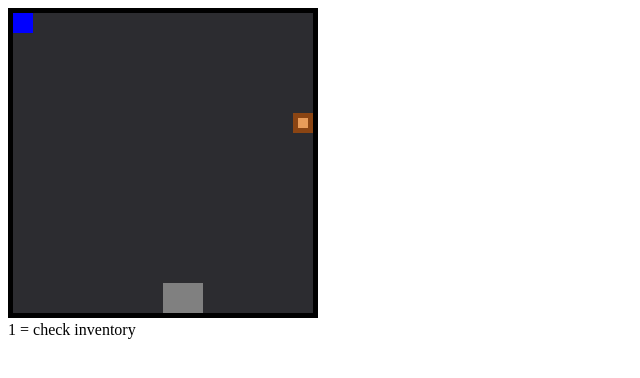
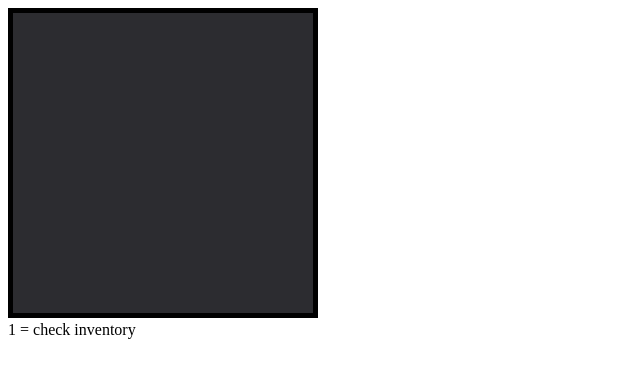
Before and after one commit to SuperShrew/html-rpg, a plain HTML site: page index.html in a window 1280 px wide. Shown: the whole page, without its empty margins (0-640 px from the left). Drawn offline with Linux system fonts and the light colour scheme.

Commit message:
total redesign
commented out old code and edited code for css and html.

```diff
--- a/index.html
+++ b/index.html
@@ -4,7 +4,7 @@
 <head>
   <meta charset="utf-8">
   <meta name="viewport" content="width=device-width">
-  <title>replit</title>
+  <title>Le RPG</title>
   <link href="style.css" rel="stylesheet" type="text/css" />
 </head>
 
@@ -16,7 +16,6 @@
   <p id="text"></p>
   <div id="buttonDiv"></div>
   <p id="instructions">1 = check inventory</p>
-  <script src="https://replit.com/public/js/replit-badge-v2.js" theme="dark" position="bottom-right"></script>
 </body>
 
 </html>
--- a/levelBuilder.js
+++ b/levelBuilder.js
@@ -1,4 +1,4 @@
-export function test() {
+/*export function test() {
   alert("test")
 }
 
@@ -50,3 +50,4 @@ export function addButton(text, id, parentElement) {
   parentElement.appendChild(button);
   return button;
 }
+*/
--- a/script.js
+++ b/script.js
@@ -1,4 +1,4 @@
-import * as level from './levelBuilder.js';
+/*import * as level from './levelBuilder.js';
 var Left = 0;
 var Top = 0;
 var speed = 20;
@@ -109,4 +109,4 @@ document.addEventListener("keypress", function(event) {
       }
     text.innerHTML = invString;
   }
-});
+});*/
--- a/style.css
+++ b/style.css
@@ -15,17 +15,15 @@
   z-index: 1;
 }
 
-#door1 {
+#doorType1 {
   position: absolute;
-  left: 150px;
-  top: 270px;
   height: 30px;
   width: 40px;
   background-color: gray;
   z-index: 1;
 }
 
-#oldMan {
+#NPCType1 {
   position: absolute;
   border: 5px solid saddlebrown;
   height: 10px;
@@ -35,7 +33,7 @@
   top: 100px;
 }
 
-#oldManHitbox {
+#NPCHitbox {
   position: relative;
   left: -5px;
   top: -5px;
```
